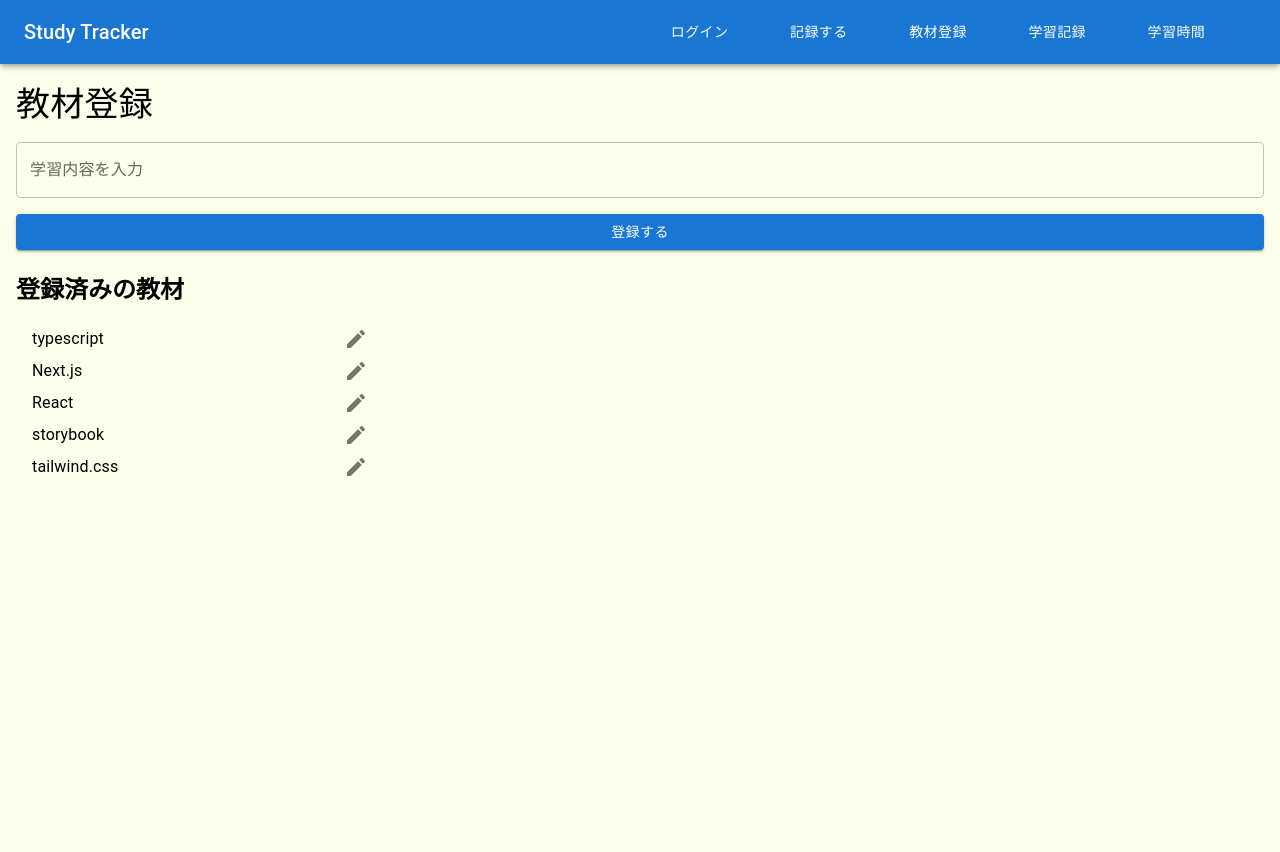
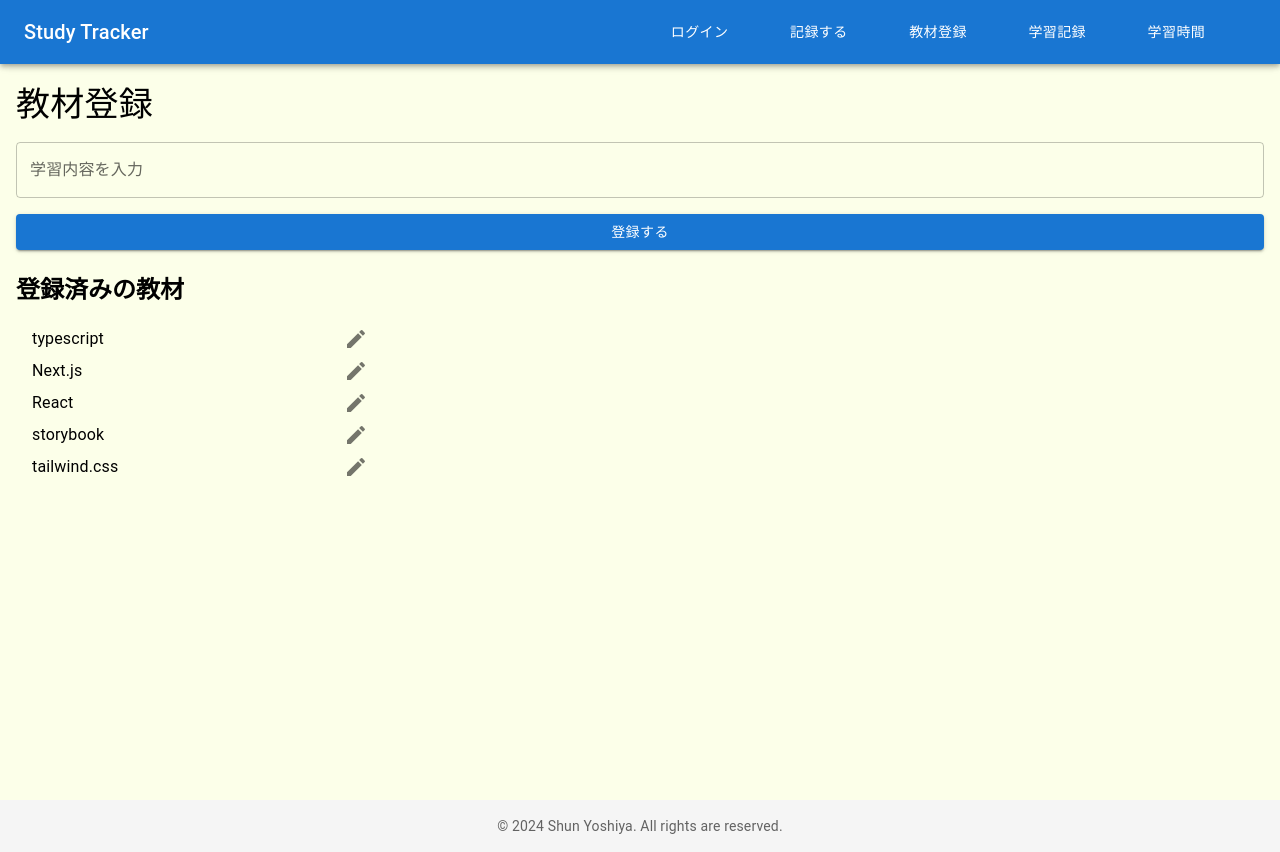
Before and after one commit to Shunnie816/study-tracker-next, a Next.js app: page /register in a window 1280 px wide. Before the commit the page ends 800 px from the top, so only its background shows below. Built offline with nearby package versions, Linux system fonts and the light colour scheme.

Commit message:
create simple footer

```diff
--- a/src/assets/styles/variable.scss
+++ b/src/assets/styles/variable.scss
@@ -8,6 +8,7 @@
 
   //constants
   --headerHeight: 64px; // headerの高さ
+  --footerHeight: 20px; // footerの高さ
 
   //font-size
   --fontSizeXS: 12px;
--- /dev/null
+++ b/src/components/Templates/Footer/index.tsx
@@ -0,0 +1,12 @@
+import React from "react";
+import { Box, Typography } from "@mui/material";
+
+export const Footer = () => {
+  return (
+    <Box component="footer" py={2} textAlign="center" bgcolor="grey.100">
+      <Typography variant="body2" color="textSecondary">
+        &copy; {new Date().getFullYear()} Shun Yoshiya. All rights are reserved.
+      </Typography>
+    </Box>
+  );
+};
--- a/src/components/Templates/Layout/index.module.scss
+++ b/src/components/Templates/Layout/index.module.scss
@@ -1,3 +1,4 @@
 .container {
   padding-top: var(--headerHeight);
+  height: calc(100vh);
 }
--- a/src/components/Templates/Layout/index.tsx
+++ b/src/components/Templates/Layout/index.tsx
@@ -1,6 +1,7 @@
 import React, { FC } from "react";
 import { Header } from "../Header";
 import styles from "./index.module.scss";
+import { Footer } from "../Footer";
 
 type Props = {
   children: React.ReactNode;
@@ -11,6 +12,7 @@ export const Layout: FC<Props> = ({ children }) => {
     <>
       <Header />
       <div className={styles.container}>{children}</div>
+      <Footer />
     </>
   );
 };
```
Also changed, not shown: src/components/Templates/Footer/index.module.scss (added).
